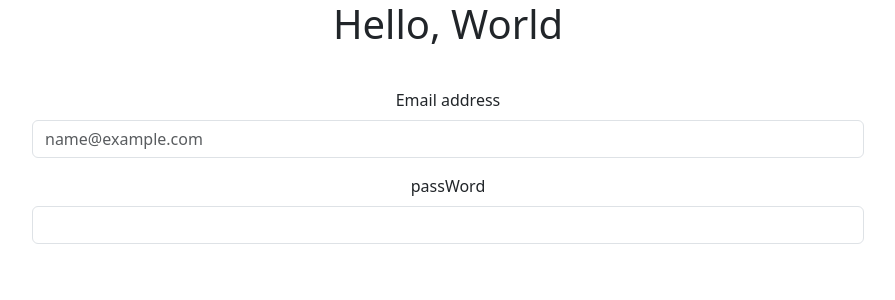
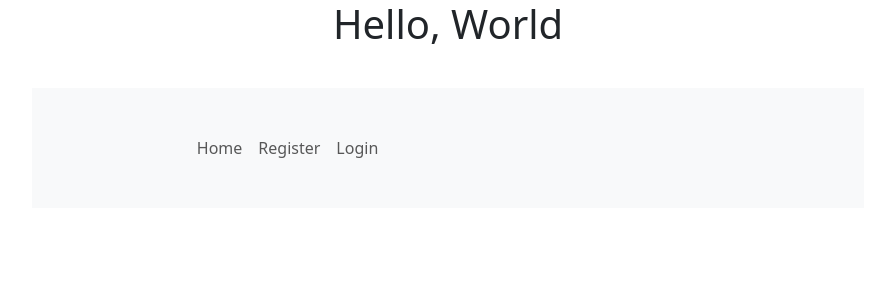
Before and after one commit to C9-hadeelHazimeh/MERAKI_Academy_Project_4, a React (Create React App) app in the folder frontend/: page / in a window 1280 px wide. Shown: the top 300 px of the page, without its empty margins (192-1087 px from the left). Built offline with nearby package versions, Linux system fonts and the light colour scheme.

Commit message:
FE: Home

```diff
--- a/frontend/src/App.js
+++ b/frontend/src/App.js
@@ -1,13 +1,17 @@
 import React from "react";
 import "./App.css";
 import Login from "./components/Login";
-
+import Home from "./components/Home";
+import { Routes, Route, Link } from "react-router-dom";
 function App() {
 
   return (
     <div className="App">
       <h1>Hello, World</h1>
-      <Login/>
+      <Routes>
+      <Route path="/" element={<Home/>}/>
+      {/* <Home/> */}
+      </Routes>
     </div>
   );
 }
--- /dev/null
+++ b/frontend/src/components/Home.js
@@ -0,0 +1,26 @@
+import React from 'react'
+import Container from 'react-bootstrap/Container';
+import Nav from 'react-bootstrap/Nav';
+import Navbar from 'react-bootstrap/Navbar';
+const Home = () => {
+  return (
+    <div className='container'>
+
+    <Navbar expand="lg" className="bg-body-tertiary">
+      <Container>
+
+        <Navbar.Toggle aria-controls="basic-navbar-nav" />
+        <Navbar.Collapse id="basic-navbar-nav">
+          <Nav className="me-auto">
+            <Nav.Link href="#home">Home</Nav.Link>
+            <Nav.Link href="#link">Register</Nav.Link>
+            <Nav.Link href="#link">Login</Nav.Link>
+          </Nav>
+        </Navbar.Collapse>
+      </Container>
+    </Navbar>
+      </div>
+  )
+}
+
+export default Home
```
